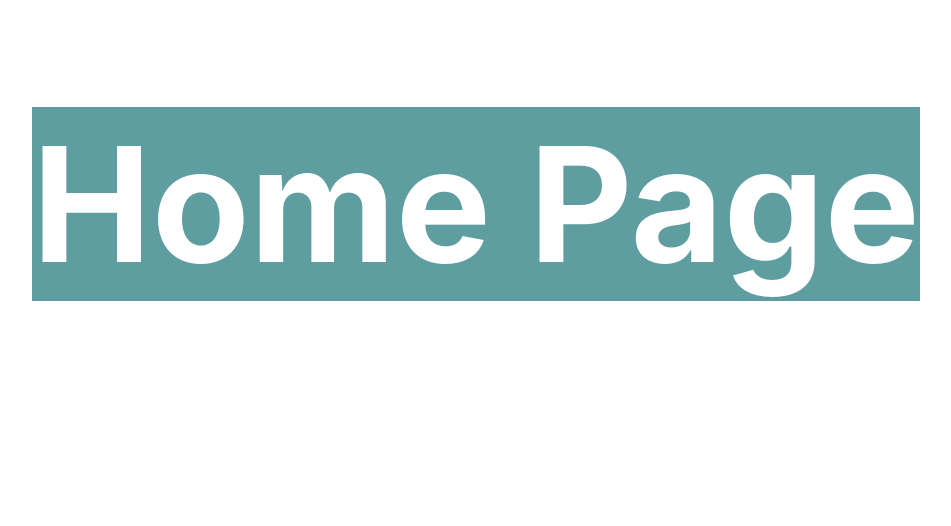
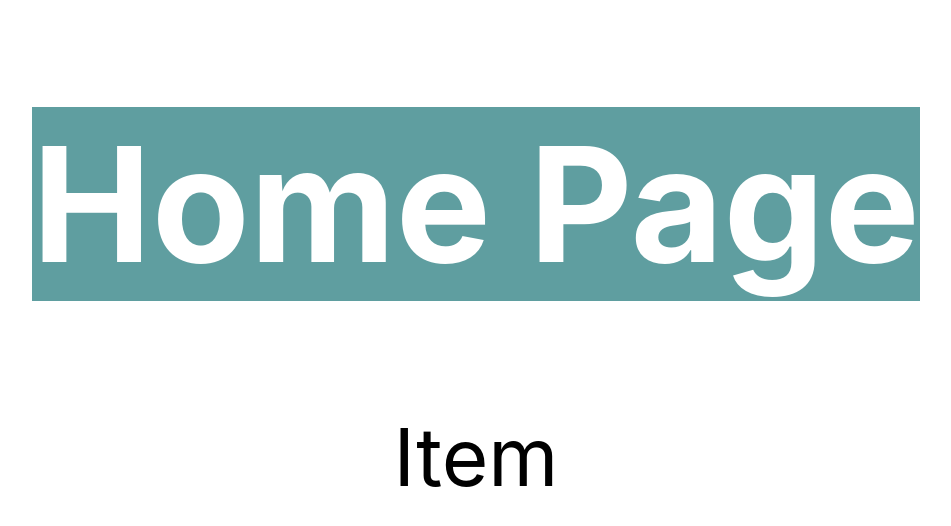
Before and after one commit to praveen8409/React-Router, a React (Create React App) app: page / in a window 1280 px wide. Shown: the top 526 px of the page, without its empty margins (164-1115 px from the left). Built offline with nearby package versions, Linux system fonts and the light colour scheme.

Commit message:
Iplement navigation using Link

```diff
--- a/src/pages/Home.js
+++ b/src/pages/Home.js
@@ -1,8 +1,10 @@
+import { Link } from "react-router-dom";
 function Home() {
   return (
     <>
       <main>
         <h1>Home Page</h1>
+        <Link to='/items' >Item</Link>
       </main>
     </>
   );
--- a/src/pages/Items.js
+++ b/src/pages/Items.js
@@ -1,8 +1,10 @@
+import { Link } from "react-router-dom";
 function Items() {
   return (
     <>
       <main>
         <h1>Items Page</h1>
+        <Link to='/' >Home</Link>
       </main>
     </>
   );
```
